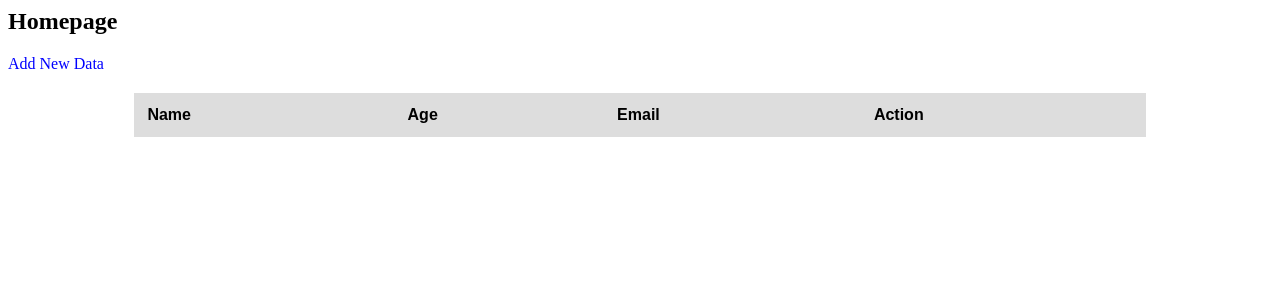
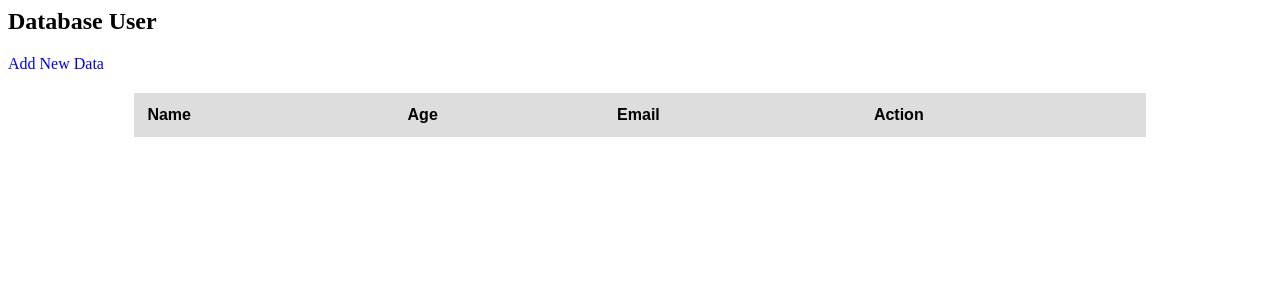
Before and after one commit to TukangKetokMagic/Ujian-PWEB, a PHP site: page / in a window 1280 px wide. Shown: the top 300 px of the page. Run offline with PHP 8.4, Linux system fonts and the light colour scheme; data that the repository does not hold is empty.

Commit message:
Update index.php

```diff
--- a/index.php
+++ b/index.php
@@ -9,11 +9,11 @@ $result = mysqli_query($mysqli, "SELECT * FROM users ORDER BY id DESC");
 <html>
 <head>
 	<link rel="stylesheet" href="index.css">
-	<title>Homepage</title>
+	<title>Database User</title>
 </head>
 
 <body>
-	<h2>Homepage</h2>
+	<h2>Database User</h2>
 	<p>
 		<a href="add.php">Add New Data</a>
 	</p>
```
